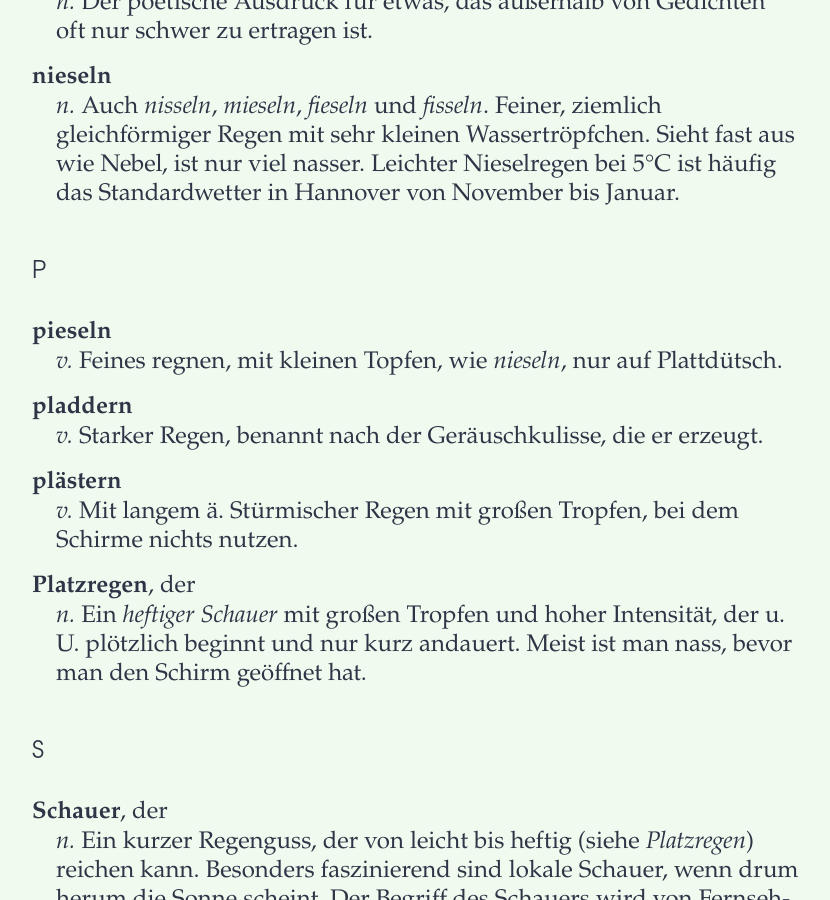
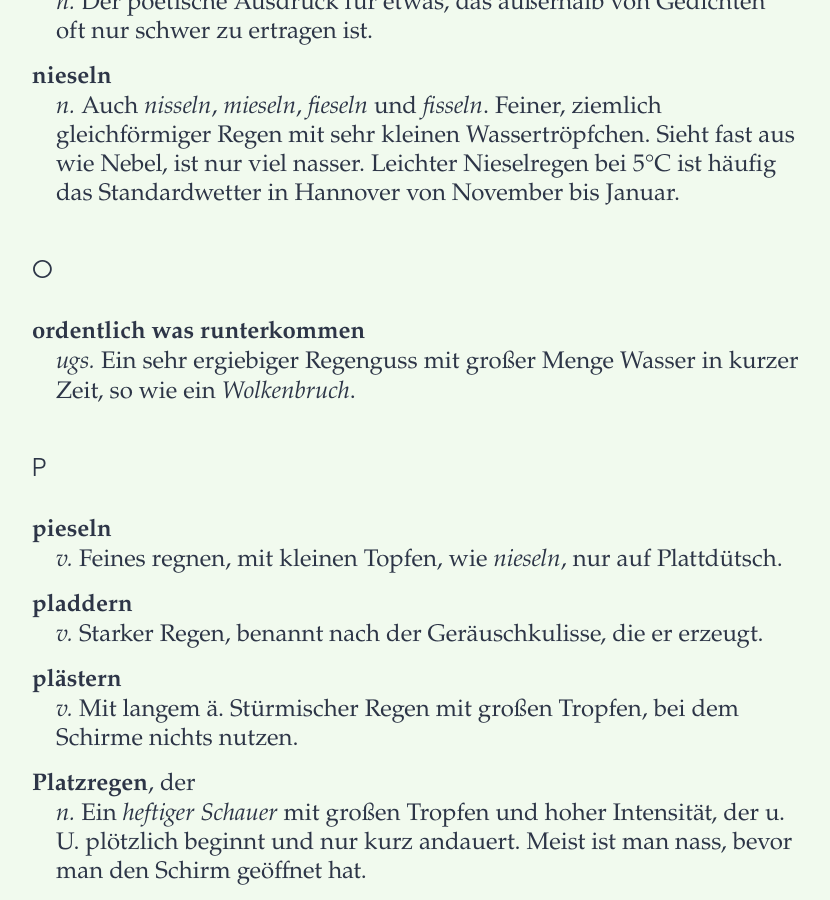
Before and after one commit to marc2o/marc2o.github.io, a Jekyll site: the page built from _posts/2015-09-16-50-Woerter-fuer-Regen.md, in a window 1280 px wide and 900 px high, scrolled down 4574 px. Shown: the whole window, without its empty margins (224-1054 px from the left). Built offline with Jekyll 4.4.1, drawn with Linux system fonts in a browser that asks for light colours; some of the changed text lies outside the part shown.

Commit message:
Update 2015-09-16-50-Woerter-fuer-Regen.md

```diff
--- a/_posts/2015-09-16-50-Woerter-fuer-Regen.md
+++ b/_posts/2015-09-16-50-Woerter-fuer-Regen.md
@@ -84,6 +84,13 @@
 	<dd><em>n.</em> Auch <em>nisseln</em>, <em>mieseln</em>, <em>fieseln</em> und <em>fisseln</em>. Feiner, ziemlich gleichförmiger Regen mit sehr kleinen Wassertröpfchen. Sieht fast aus wie Nebel, ist nur viel nasser. Leichter Nieselregen bei 5°C ist häufig das Standardwetter in Hannover von November bis Januar.</dd>
 </dl>
 
+### O
+
+<dl>
+	<dt><strong>ordentlich was runterkommen</strong></dt>
+	<dd><em>ugs.</em> Ein sehr ergiebiger Regenguss mit großer Menge Wasser in kurzer Zeit, so wie ein <em>Wolkenbruch</em>.</dd>
+</dl>
+
 ### P
 
 <dl>
@@ -95,7 +102,9 @@
 	<dd><em>v.</em> Mit langem ä. Stürmischer Regen mit großen Tropfen, bei dem Schirme nichts nutzen.</dd>
 	<dt><strong>Platzregen</strong>, der</dt>
 	<dd><em>n.</em> Ein <em>heftiger Schauer</em> mit großen Tropfen und hoher Intensität, der u. U. plötzlich beginnt und nur kurz andauert. Meist ist man nass, bevor man den Schirm geöffnet hat.</dd>
-</dl>
+	<dt><strong>prasseln</strong></dt>
+	<dd><em>v.</em> Eigentlich das gleiche wie <em>pladdern</em>, nur mit Frikativkonsonanten.</dd>
+<dl>
 
 ### S
 
```
